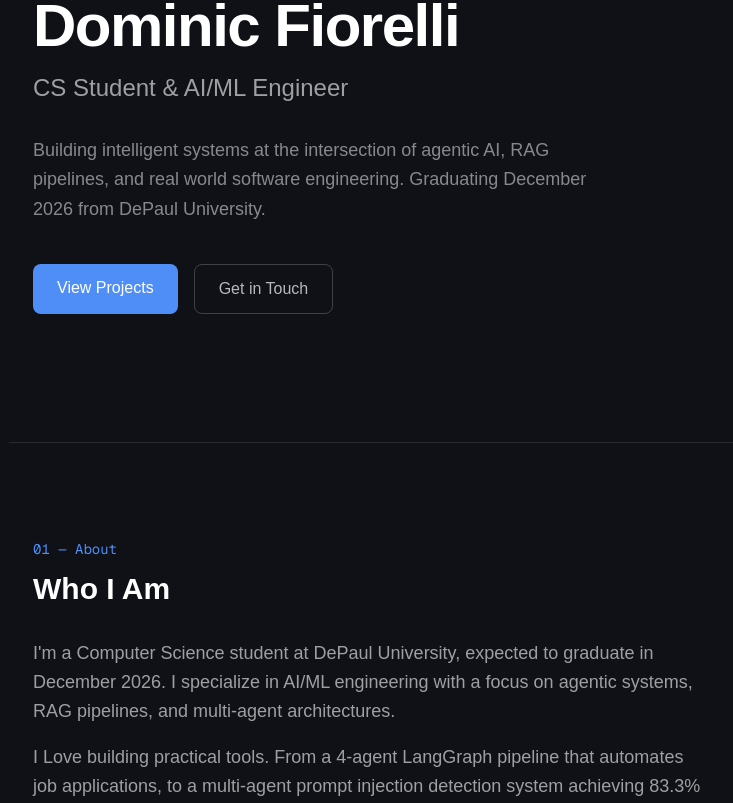
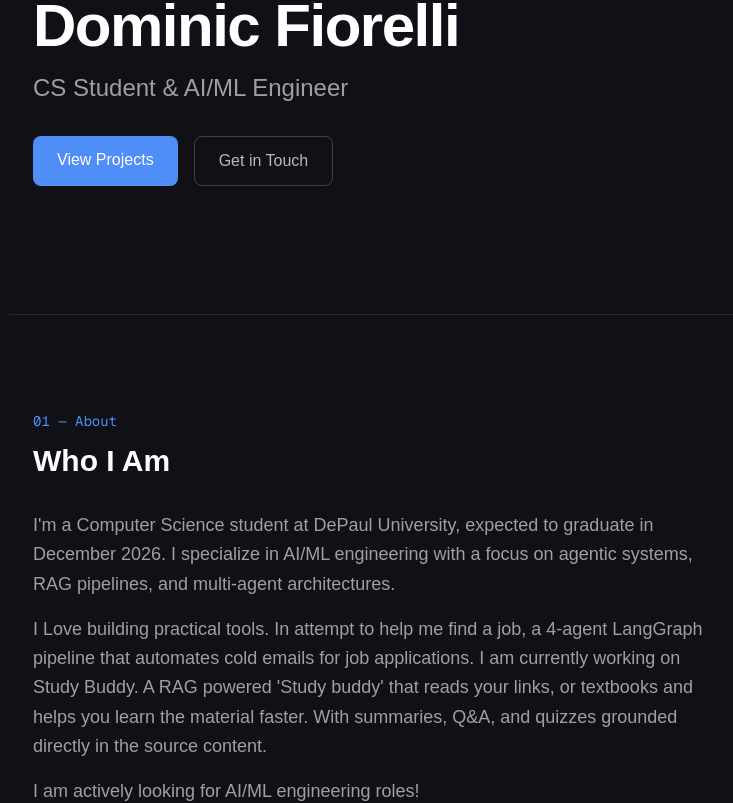
Before and after one commit to DomFio/portfolio, a Next.js app: page / in a window 1280 px wide. Shown: the part 200-1003 px from the top of the page, without its empty margins (119-852 px from the left). Built offline with nearby package versions, Linux system fonts and the light colour scheme.

Commit message:
more tweaks

```diff
--- a/app/page.tsx
+++ b/app/page.tsx
@@ -27,11 +27,11 @@ export default function Home() {
         <h2 className="text-2xl text-white/60 font-light mb-8">
           CS Student & AI/ML Engineer
         </h2>
-        <p className="text-white/50 text-lg max-w-xl leading-relaxed mb-10">
+        {/* <p className="text-white/50 text-lg max-w-xl leading-relaxed mb-10">
           Building intelligent systems at the intersection of agentic AI,
           RAG pipelines, and real world software engineering.
           Graduating December 2026 from DePaul University.
-        </p>
+        </p> */}
         <div className="flex gap-4">
             <a href="#projects" className="px-6 py-3 bg-[#4F8EF7] text-white rounded-lg font-medium hover:bg-[#3A7AE4] transition-colors">
               View Projects
@@ -53,9 +53,15 @@ export default function Home() {
             with a focus on agentic systems, RAG pipelines, and multi-agent architectures.
           </p>
           <p>
-            I Love building practical tools. From a 4-agent LangGraph pipeline that
-            automates job applications, to a multi-agent prompt injection detection system
-            achieving 83.3% accuracy. I'm targeting AI/ML engineering roles in Chicago.
+            I Love building practical tools. In attempt to help me find a job,
+            a 4-agent LangGraph pipeline that automates cold emails for job applications.
+            I am currently working on Study Buddy. A RAG powered 'Study buddy' that reads
+            your links, or textbooks and helps you learn the material faster.
+            With summaries, Q&A, and quizzes grounded directly
+            in the source content.
+          </p>
+          <p>
+            I am actively looking for AI/ML engineering roles!
           </p>
         </div>
       </section>
```
